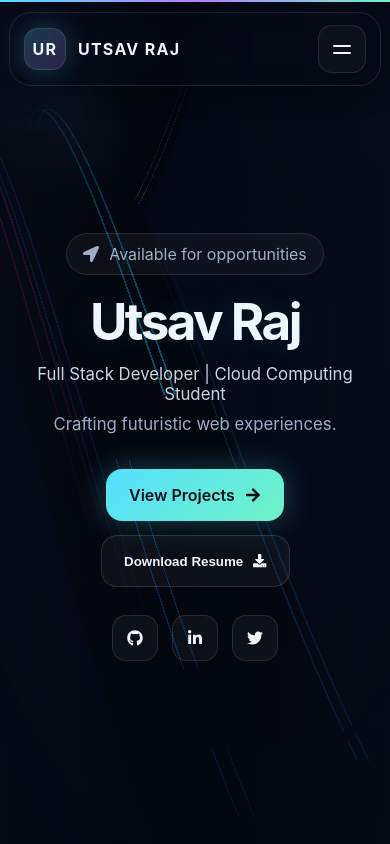
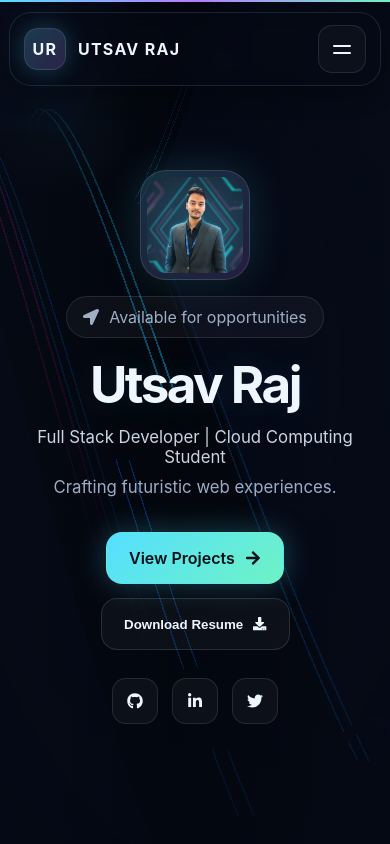
Before and after one commit to utsav-18/New_Portfolio-, a React (Vite) app: page / in a window 390 px wide. Shown: the top 844 px of the page. Built offline with nearby package versions, Linux system fonts and the light colour scheme.

Commit message:
New optimization

```diff
--- a/src/App.css
+++ b/src/App.css
@@ -103,6 +103,7 @@ img {
     z-index: 90;
     border: 1px solid var(--line);
     background: rgba(6, 10, 22, 0.54);
+    -webkit-backdrop-filter: blur(24px);
     backdrop-filter: blur(24px);
     border-radius: 22px;
     box-shadow: var(--shadow);
@@ -216,6 +217,7 @@ img {
         linear-gradient(rgba(180, 225, 255, 0.08) 1px, transparent 1px),
         linear-gradient(90deg, rgba(180, 225, 255, 0.08) 1px, transparent 1px);
     background-size: 72px 72px;
+    -webkit-mask-image: radial-gradient(circle at center, black, transparent 78%);
     mask-image: radial-gradient(circle at center, black, transparent 78%);
 }
 
@@ -249,6 +251,33 @@ img {
     text-align: center;
 }
 
+.hero-portrait {
+    display: flex;
+    justify-content: center;
+    margin-bottom: 20px;
+}
+
+.hero-portrait-frame {
+    width: 140px;
+    height: 140px;
+    padding: 6px;
+    border-radius: 32px;
+    background: linear-gradient(135deg, rgba(85, 223, 255, 0.2), rgba(182, 124, 255, 0.18));
+    border: 1px solid rgba(255, 255, 255, 0.12);
+    box-shadow: 0 0 40px rgba(85, 223, 255, 0.18), var(--shadow);
+    -webkit-backdrop-filter: blur(16px);
+    backdrop-filter: blur(16px);
+}
+
+.hero-portrait-frame img {
+    width: 100%;
+    height: 100%;
+    border-radius: 26px;
+    object-fit: cover;
+    object-position: center top;
+    display: block;
+}
+
 .hero-badge {
     display: inline-flex;
     align-items: center;
@@ -259,6 +288,7 @@ img {
     border: 1px solid rgba(255, 255, 255, 0.1);
     background: rgba(255, 255, 255, 0.04);
     color: var(--muted);
+    -webkit-backdrop-filter: blur(18px);
     backdrop-filter: blur(18px);
 }
 
@@ -412,6 +442,7 @@ img {
 .glass-card {
     border: 1px solid rgba(255, 255, 255, 0.09);
     background: linear-gradient(180deg, rgba(15, 20, 37, 0.82), rgba(9, 13, 26, 0.74));
+    -webkit-backdrop-filter: blur(14px);
     backdrop-filter: blur(14px);
     box-shadow: var(--shadow);
 }
@@ -785,6 +816,7 @@ img {
         top: 12px;
         width: calc(100% - 18px);
         padding: 12px 14px;
+        -webkit-backdrop-filter: blur(10px);
         backdrop-filter: blur(10px);
     }
 
@@ -832,6 +864,20 @@ img {
         opacity: 0.16;
     }
 
+    .hero-portrait {
+        margin-bottom: 16px;
+    }
+
+    .hero-portrait-frame {
+        width: 110px;
+        height: 110px;
+        border-radius: 26px;
+    }
+
+    .hero-portrait-frame img {
+        border-radius: 20px;
+    }
+
     .hero-backdrop {
         background: radial-gradient(circle at center, rgba(5, 12, 24, 0.14), rgba(3, 6, 15, 0.72));
     }
@@ -848,6 +894,7 @@ img {
     .btn-secondary,
     .social-row a,
     .project-links a {
+        -webkit-backdrop-filter: none;
         backdrop-filter: none;
     }
 
--- a/src/App.jsx
+++ b/src/App.jsx
@@ -22,6 +22,7 @@ import arpitImg from "./assets/images/arpit.png";
 import parthrahiImg from "./assets/images/parthrahi.png";
 import airbnbImg from "./assets/images/airbnb.png";
 import kvsImg from "./assets/images/kvs.png";
+import profilePic from "./assets/images/profile-pic.png";
 import resumePdf from "./assets/Utsav_Resume.pdf";
 
 const Hyperspeed = lazy(() => import("./Hyperspeed"));
@@ -349,6 +350,17 @@ function App() {
 
           <div className="hero-content">
             <motion.div
+              className="hero-portrait"
+              initial={{ opacity: 0, scale: 0.92 }}
+              animate={{ opacity: 1, scale: 1 }}
+              transition={{ duration: deviceProfile.isMobile ? 0.35 : 0.7 }}
+            >
+              <div className="hero-portrait-frame">
+                <img src={profilePic} alt="Utsav Raj portrait" loading="eager" decoding="async" />
+              </div>
+            </motion.div>
+
+            <motion.div
               className="hero-badge"
               initial={{ opacity: 0, y: deviceProfile.isMobile ? 0 : 18 }}
               animate={{ opacity: 1, y: 0 }}
```
